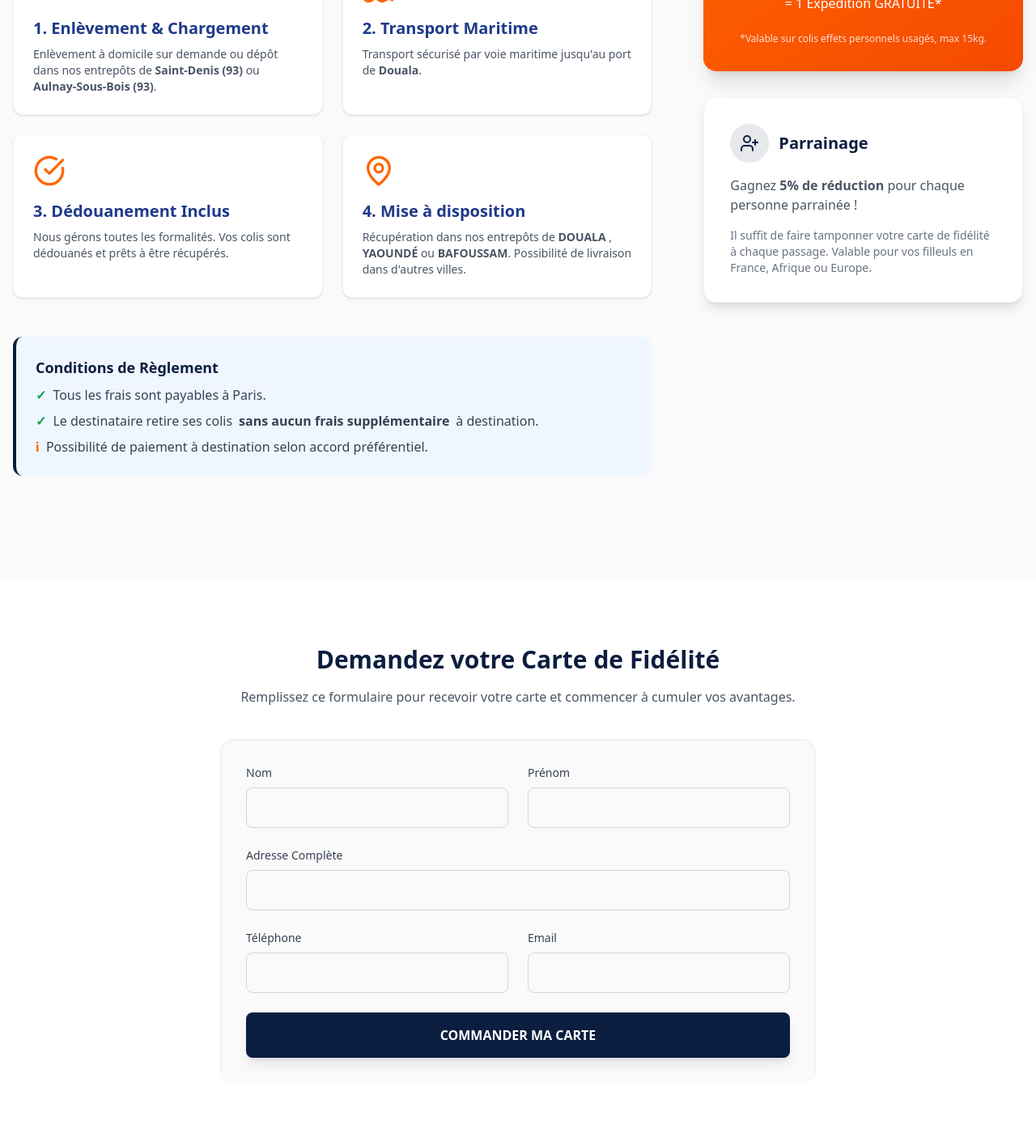
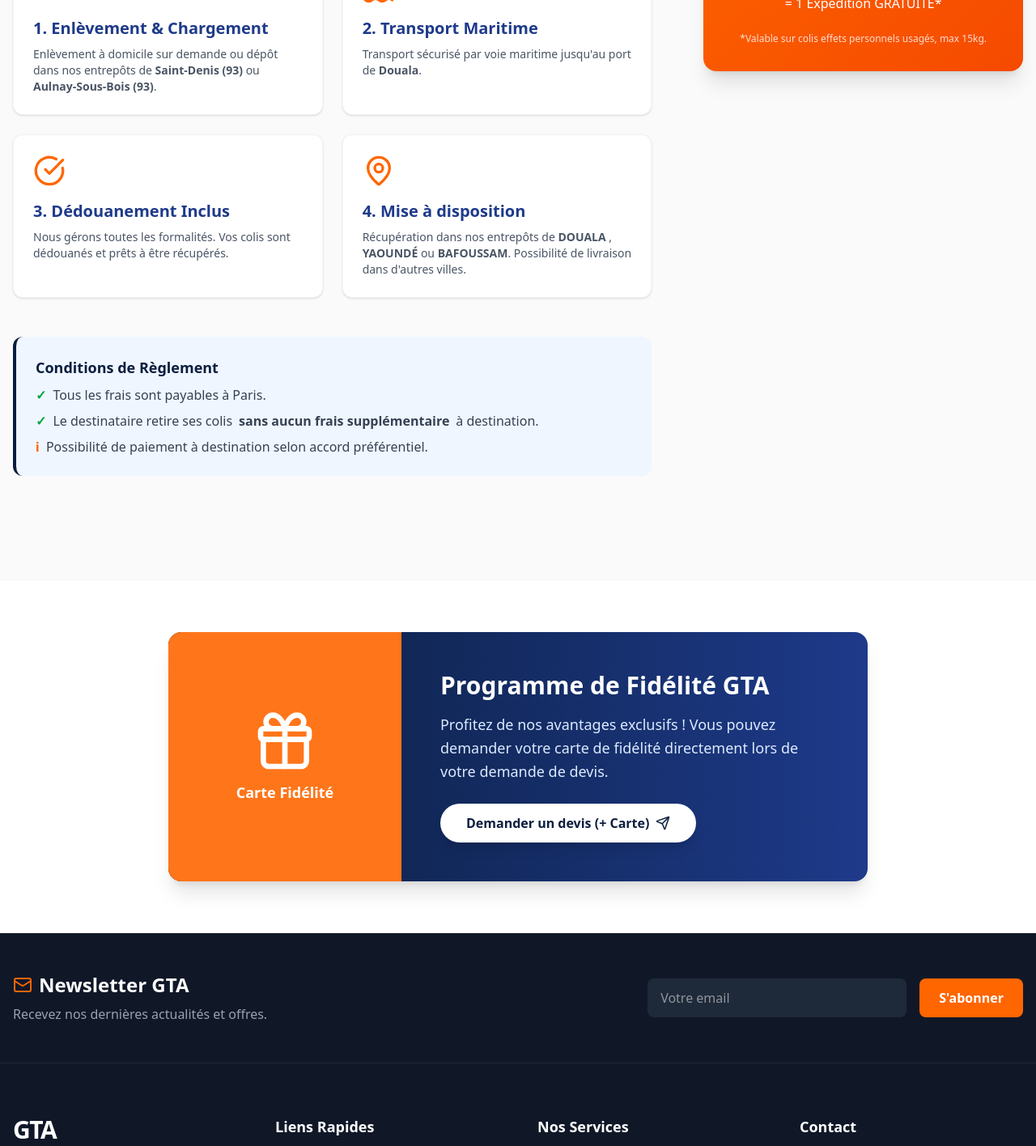
Before and after one commit to Slyannn/gta-transit, a Next.js app: page /maritime/cameroun-bagages in a window 1280 px wide. Shown: the part 800-2216 px from the top of the page at 81% size. Built offline with nearby package versions, Linux system fonts and the light colour scheme.

Commit message:
Carte de fidélité section

```diff
--- a/src/app/devis/components/steps/StepContact.tsx
+++ b/src/app/devis/components/steps/StepContact.tsx
@@ -133,6 +133,25 @@ export default function StepContact() {
         </div>
       </div>
 
+      {/* Option Carte Fidélité */}
+      <div className="bg-orange-50 p-4 rounded-lg flex items-start gap-3 mt-8 border border-orange-100">
+        <input
+          type="checkbox"
+          id="carteFidelite"
+          name="carteFidelite"
+          checked={formData.carteFidelite || false}
+          onChange={(e) => handleChange("carteFidelite", e.target.checked)}
+          className="mt-1 w-5 h-5 text-accent rounded border-gray-300 focus:ring-accent shrink-0 cursor-pointer"
+        />
+        <label htmlFor="carteFidelite" className="text-sm text-gray-800 cursor-pointer select-none">
+          <strong>Je souhaite recevoir ma Carte de Fidélité GTA gratuitement.</strong>
+          <br/>
+          <span className="text-gray-500 text-xs">
+            Profitez de l'offre 5 = 1 (La 6ème expédition offerte sur les effets personnels).
+          </span>
+        </label>
+      </div>
+
       <div className="bg-blue-50 p-4 rounded-lg flex items-start gap-3 mt-6">
         <input
           required
--- a/src/app/devis/context/DevisContext.tsx
+++ b/src/app/devis/context/DevisContext.tsx
@@ -23,7 +23,7 @@ export function DevisProvider({ children }: { children: ReactNode }) {
 
   // --- LOGIQUE METIER ---
 
-  const handleChange = (name: string, value: string) => {
+  const handleChange = (name: string, value: string | boolean) => {
     setFormData((prev) => ({ ...prev, [name]: value }));
     // Reset error when user types
     if (errors[name]) {
--- a/src/app/devis/types.ts
+++ b/src/app/devis/types.ts
@@ -34,6 +34,7 @@ export interface DevisFormData {
   telephone: string;
   societe: string;
   website: string;
+  carteFidelite?: boolean;
 }
 
 export type FormErrors = Record<string, boolean>;
@@ -46,7 +47,7 @@ export interface DevisContextType {
   isSuccess: boolean;
 
   // Actions
-  handleChange: (name: string, value: string) => void;
+  handleChange: (name: string, value: string | boolean) => void;
   nextStep: () => void;
   prevStep: () => void;
   submitForm: () => void;
--- a/src/app/maritime/cameroun-bagages/page.tsx
+++ b/src/app/maritime/cameroun-bagages/page.tsx
@@ -105,9 +105,9 @@ export default function CamerounBagagesPage() {
             </div>
           </div>
 
-          {/* Sidebar Offres & Promo */}
+          {/* Sidebar Offres & Promo - Simplifiée */}
           <div className="lg:w-1/3 space-y-8">
-            {/* Carte Fidelité */}
+            {/* Carte Fidelité Info */}
             <div className="bg-gradient-to-br from-accent to-orange-600 text-white p-8 rounded-2xl shadow-xl text-center relative overflow-hidden">
               <div className="absolute top-0 right-0 w-32 h-32 bg-white/10 rounded-full -mr-16 -mt-16"></div>
               <Gift className="w-16 h-16 mx-auto mb-4" />
@@ -118,90 +118,41 @@ export default function CamerounBagagesPage() {
               </p>
               <p className="text-xs opacity-80">*Valable sur colis effets personnels usagés, max 15kg.</p>
             </div>
-
-            {/* Parrainage */}
-            <div className="bg-white p-8 rounded-2xl shadow-lg border border-gray-100">
-              <div className="flex items-center gap-3 mb-4">
-                <div className="bg-primary/10 p-3 rounded-full">
-                  <UserPlus className="w-6 h-6 text-primary" />
-                </div>
-                <h3 className="text-xl font-bold text-primary">Parrainage</h3>
-              </div>
-              <p className="text-gray-600 mb-4">
-                Gagnez <strong>5% de réduction</strong> pour chaque personne parrainée !
-              </p>
-              <p className="text-sm text-gray-500">
-                Il suffit de faire tamponner votre carte de fidélité à chaque passage.
-                Valable pour vos filleuls en France, Afrique ou Europe.
-              </p>
-            </div>
           </div>
         </div>
       </section>
 
-      {/* Formulaire Carte Fidélité */}
-      <section id="carte-fidelite" className="py-20 bg-white border-t border-gray-100">
-        <div className="container mx-auto px-4 max-w-3xl">
-          <div className="text-center mb-10">
-            <h2 className="text-3xl font-bold text-primary mb-4">Demandez votre Carte de Fidélité</h2>
-            <p className="text-gray-600">
-              Remplissez ce formulaire pour recevoir votre carte et commencer à cumuler vos avantages.
-            </p>
-          </div>
+      {/* Remplacement du Formulaire Carte Fidélité par Info + CTA */}
+      <section id="carte-fidelite" className="py-16 bg-white border-t border-gray-100">
+        <div className="container mx-auto px-4 max-w-4xl">
+          <div className="bg-gradient-to-r from-primary to-secondary rounded-2xl shadow-xl overflow-hidden flex flex-col md:flex-row">
 
-          <div className="bg-zinc-50 p-8 rounded-2xl shadow-inner">
-            {formStatus === 'success' ? (
-              <motion.div
-                initial={{ opacity: 0, scale: 0.9 }}
-                animate={{ opacity: 1, scale: 1 }}
-                className="text-center py-10"
-              >
-                <div className="w-16 h-16 bg-green-100 rounded-full flex items-center justify-center mx-auto mb-4 text-green-600">
-                  <CheckCircle size={32} />
-                </div>
-                <h3 className="text-2xl font-bold text-gray-800">Demande enregistrée !</h3>
-                <p className="text-gray-600 mt-2">Votre carte de fidélité est en cours de création.</p>
-                <button onClick={() => setFormStatus('idle')} className="mt-6 text-accent underline font-medium">Faire une autre demande</button>
-              </motion.div>
-            ) : (
-              <form onSubmit={handleSubmit} className="space-y-6">
-                <div className="grid grid-cols-1 md:grid-cols-2 gap-6">
-                  <div>
-                    <label className="block text-sm font-medium text-gray-700 mb-2">Nom</label>
-                    <input required type="text" className="w-full p-3 border border-gray-300 rounded-lg text-gray-900 placeholder-gray-500 focus:ring-2 focus:ring-accent outline-none" />
-                  </div>
-                  <div>
-                    <label className="block text-sm font-medium text-gray-700 mb-2">Prénom</label>
-                    <input required type="text" className="w-full p-3 border border-gray-300 rounded-lg text-gray-900 placeholder-gray-500 focus:ring-2 focus:ring-accent outline-none" />
-                  </div>
-                </div>
+            {/* Image / Visuel */}
+            <div className="md:w-1/3 bg-accent p-8 flex items-center justify-center relative overflow-hidden">
+               <div className="absolute inset-0 bg-white/10 rotate-12 scale-150"></div>
+               <div className="relative z-10 text-center">
+                 <Gift className="w-20 h-20 text-white mx-auto mb-2" />
+                 <span className="text-white font-bold text-lg">Carte Fidélité</span>
+               </div>
+            </div>
 
-                <div>
-                  <label className="block text-sm font-medium text-gray-700 mb-2">Adresse Complète</label>
-                  <input required type="text" className="w-full p-3 border border-gray-300 rounded-lg text-gray-900 placeholder-gray-500 focus:ring-2 focus:ring-accent outline-none" />
-                </div>
+            {/* Contenu */}
+            <div className="md:w-2/3 p-8 md:p-12 text-white">
+              <h2 className="text-3xl font-bold mb-4">Programme de Fidélité GTA</h2>
+              <p className="text-blue-100 text-lg mb-6 leading-relaxed">
+                Profitez de nos avantages exclusifs ! Vous pouvez demander votre carte de fidélité directement lors de votre demande de devis.
+              </p>
 
-                <div className="grid grid-cols-1 md:grid-cols-2 gap-6">
-                  <div>
-                    <label className="block text-sm font-medium text-gray-700 mb-2">Téléphone</label>
-                    <input required type="tel" className="w-full p-3 border border-gray-300 rounded-lg text-gray-900 placeholder-gray-500 focus:ring-2 focus:ring-accent outline-none" />
-                  </div>
-                  <div>
-                    <label className="block text-sm font-medium text-gray-700 mb-2">Email</label>
-                    <input required type="email" className="w-full p-3 border border-gray-300 rounded-lg text-gray-900 placeholder-gray-500 focus:ring-2 focus:ring-accent outline-none" />
-                  </div>
-                </div>
+              <div className="flex flex-col sm:flex-row gap-4 items-center">
+                <a
+                  href="/devis"
+                  className="inline-flex items-center justify-center gap-2 bg-white text-primary font-bold py-3 px-8 rounded-full hover:bg-accent hover:text-white transition-all shadow-lg w-full sm:w-auto"
+                >
+                  Demander un devis (+ Carte) <Send size={18} />
+                </a>
+              </div>
+            </div>
 
-                <button
-                  type="submit"
-                  disabled={formStatus === 'submitting'}
-                  className="w-full bg-primary text-white font-bold py-4 rounded-lg hover:bg-secondary transition-colors shadow-lg flex items-center justify-center gap-2 disabled:opacity-70"
-                >
-                  {formStatus === 'submitting' ? 'Envoi en cours...' : 'COMMANDER MA CARTE'}
-                  {!formStatus && <Send size={20} />}
-                </button>
-              </form>
-            )}
           </div>
         </div>
       </section>
```
